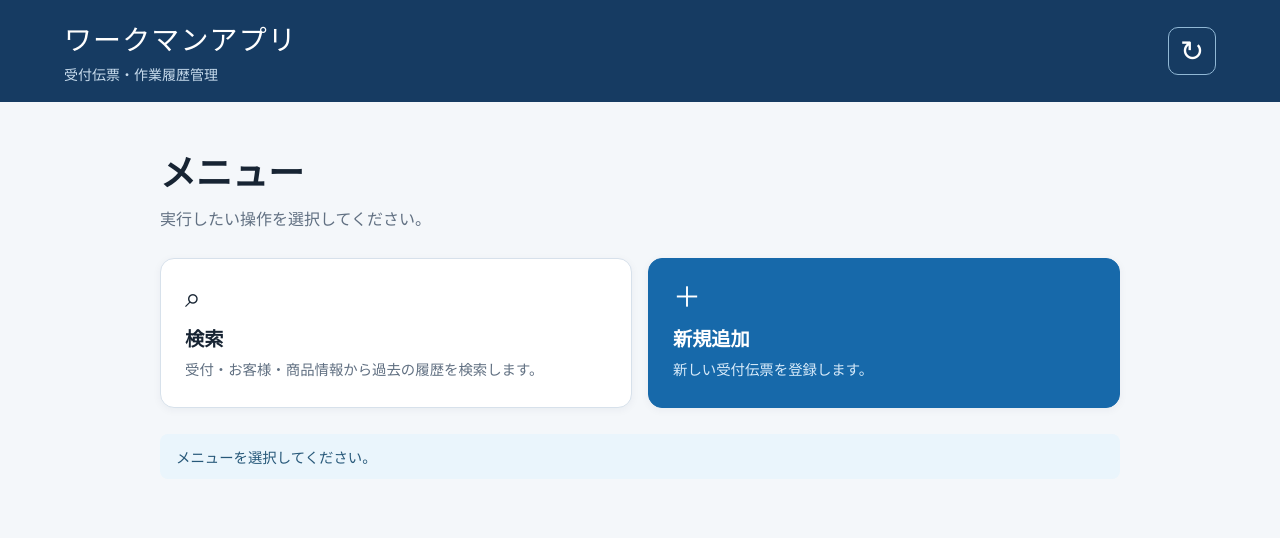
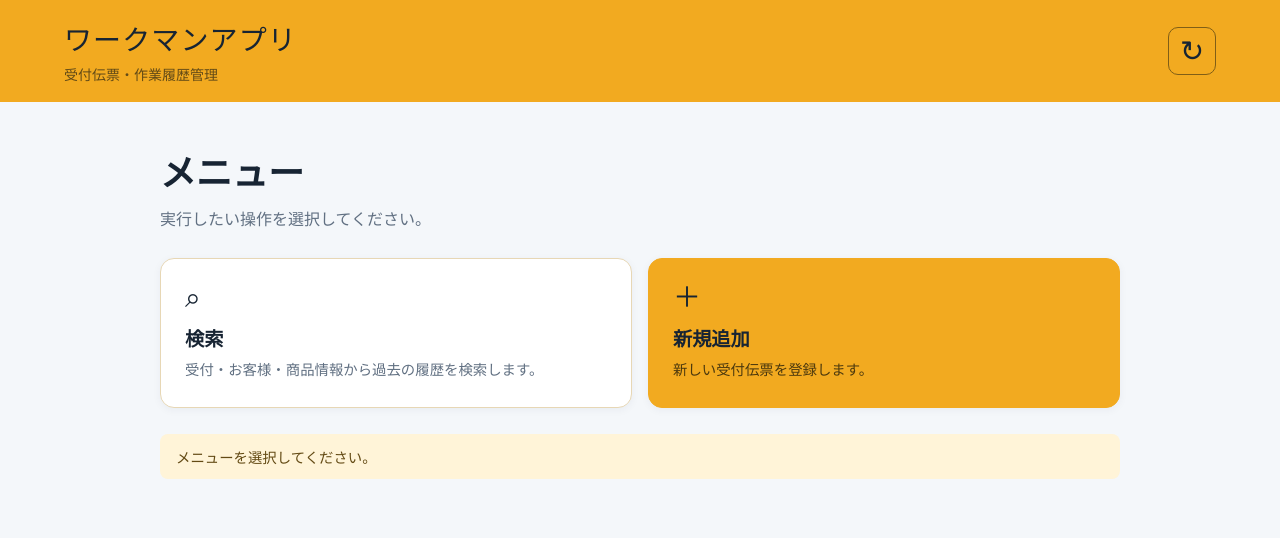
Before and after one commit to sakai3116/workman-hiranouriwari-APPDev, a website: page public/index.html in a window 1280 px wide. Drawn offline with Linux system fonts and the light colour scheme.

Commit message:
[upd]テーマカラーを黄色

```diff
--- a/public/index.html
+++ b/public/index.html
@@ -5,32 +5,32 @@
     <meta name="viewport" content="width=device-width, initial-scale=1.0" />
     <title>ワークマンアプリ</title>
     <style>
-      :root { --navy: #163b62; --blue: #1769aa; --blue-dark: #115282; --sky: #eaf5fc; --line: #d7e1eb; --text: #172433; --muted: #617082; --white: #fff; }
+      :root { --navy: #f2aa20; --blue: #f2aa20; --blue-dark: #d9910c; --sky: #fff4d8; --line: #e7d7b5; --text: #172433; --muted: #617082; --white: #fff; }
       * { box-sizing: border-box; }
       body { margin: 0; min-width: 320px; background: #f4f7fa; color: var(--text); font-family: "Yu Gothic UI", "Meiryo", sans-serif; }
-      .app-header { display: flex; align-items: center; justify-content: space-between; gap: 16px; padding: 18px clamp(20px, 5vw, 72px); background: var(--navy); color: var(--white); }
+      .app-header { display: flex; align-items: center; justify-content: space-between; gap: 16px; padding: 18px clamp(20px, 5vw, 72px); background: var(--navy); color: var(--text); }
       .header-title { min-width: 0; }
       .brand { margin: 0; font-size: clamp(1.25rem, 3vw, 1.75rem); letter-spacing: .04em; }
-      .brand-note { margin: 6px 0 0; color: #c8dced; font-size: .875rem; }
-      .sync-button { display: grid; width: 48px; height: 48px; flex: 0 0 auto; place-items: center; border: 1px solid #91b8d5; border-radius: 10px; background: transparent; color: var(--white); cursor: pointer; font-size: 1.8rem; line-height: 1; }
-      .sync-button:hover { background: rgb(255 255 255 / 12%); }
-      .sync-button:focus-visible { outline: 3px solid #79b8e8; outline-offset: 3px; }
+      .brand-note { margin: 6px 0 0; color: #624a17; font-size: .875rem; }
+      .sync-button { display: grid; width: 48px; height: 48px; flex: 0 0 auto; place-items: center; border: 1px solid #805e16; border-radius: 10px; background: transparent; color: var(--text); cursor: pointer; font-size: 1.8rem; line-height: 1; }
+      .sync-button:hover { background: rgb(255 255 255 / 30%); }
+      .sync-button:focus-visible { outline: 3px solid #765000; outline-offset: 3px; }
       main { width: min(960px, calc(100% - 40px)); margin: 0 auto; padding: 42px 0 56px; }
       .welcome { margin-bottom: 28px; }
       .welcome h1 { margin: 0; font-size: clamp(1.5rem, 4vw, 2.25rem); }
       .welcome p { margin: 10px 0 0; color: var(--muted); }
       .actions { display: grid; grid-template-columns: repeat(2, minmax(0, 1fr)); gap: 16px; }
       .action { display: flex; min-height: 150px; padding: 24px; border: 1px solid var(--line); border-radius: 14px; background: var(--white); color: inherit; cursor: pointer; text-align: left; box-shadow: 0 2px 8px rgb(23 49 74 / 5%); transition: transform 160ms ease, box-shadow 160ms ease, border-color 160ms ease; }
-      .action:hover { transform: translateY(-2px); border-color: #8eb9da; box-shadow: 0 8px 22px rgb(23 49 74 / 12%); }
-      .action:focus-visible { outline: 3px solid #79b8e8; outline-offset: 3px; }
-      .action--primary { border-color: var(--blue); background: var(--blue); color: var(--white); }
+      .action:hover { transform: translateY(-2px); border-color: #e0ad46; box-shadow: 0 8px 22px rgb(82 61 18 / 12%); }
+      .action:focus-visible { outline: 3px solid #e0ad46; outline-offset: 3px; }
+      .action--primary { border-color: var(--blue); background: var(--blue); color: var(--text); }
       .action--primary:hover { border-color: var(--blue-dark); background: var(--blue-dark); }
       .action-inner { align-self: center; }
       .action-icon { display: block; margin-bottom: 12px; font-size: 1.75rem; line-height: 1; }
       .action-title { display: block; font-size: 1.2rem; font-weight: 700; }
       .action-description { display: block; margin-top: 7px; color: var(--muted); font-size: .9rem; line-height: 1.55; }
-      .action--primary .action-description { color: #d8ebfa; }
-      .status { min-height: 24px; margin: 26px 0 0; padding: 12px 16px; border-radius: 8px; background: var(--sky); color: #275879; font-size: .9rem; }
+      .action--primary .action-description { color: #4c390e; }
+      .status { min-height: 24px; margin: 26px 0 0; padding: 12px 16px; border-radius: 8px; background: var(--sky); color: #634a14; font-size: .9rem; }
       @media (max-width: 600px) { main { width: min(100% - 28px, 960px); padding-top: 30px; } .actions { grid-template-columns: 1fr; } .action { min-height: 128px; } }
     </style>
   </head>
```
